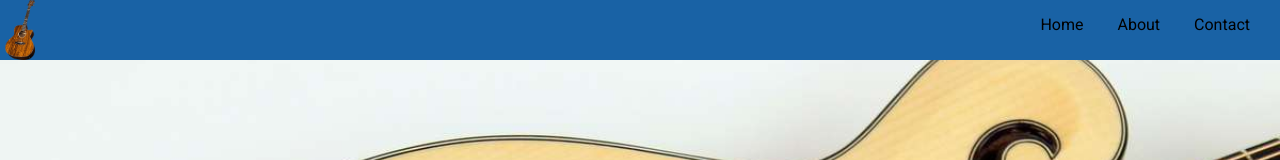
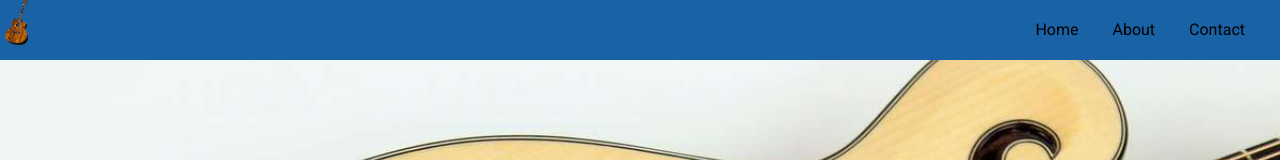
Before and after one commit to jwheel95/websites-for-beginners-19, a plain HTML site: page index.html in a window 1280 px wide. Shown: the top 160 px of the page. Drawn offline with Linux system fonts and the light colour scheme.

Commit message:
changed logo height

```diff
--- a/css/styles.css
+++ b/css/styles.css
@@ -11,13 +11,13 @@ body {
 }
 
 .logo {
-    height: 60px;
+    height: 45px;
     padding-left: 5px;
 }
 
 .nav-list {
   float: right;
-  margin: 15px;
+  margin: 20px;
 }
 
 .list-item {
```
